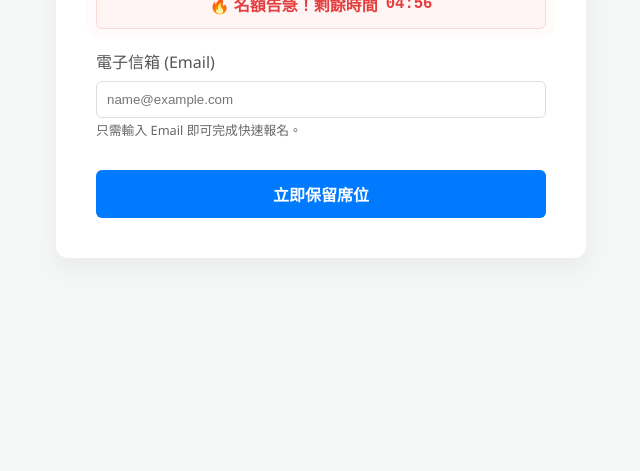
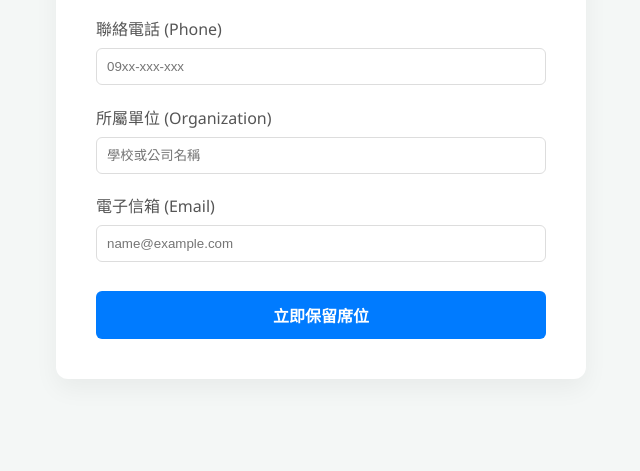
Before and after one commit to gavin931001/DevOps_A11, a website: page registration.html in a window 1280 px wide. Shown: the part 329-800 px from the top of the page, without its empty margins (319-959 px from the left). Drawn offline with Linux system fonts and the light colour scheme; sample sign-in values are in the browser's storage.

Commit message:
Disable simple form option in registration.html

```diff
--- a/registration.html
+++ b/registration.html
@@ -97,7 +97,7 @@
         // 假設二：簡化表單能提高填寫率 (Frictionless)
         // Set to true = 極簡版 (只有 Email)
         // Set to false = 完整版 (姓名、電話、單位...)
-        ENABLE_SIMPLE_FORM: true
+        ENABLE_SIMPLE_FORM: false
     };
 
     // =========================================================
```
